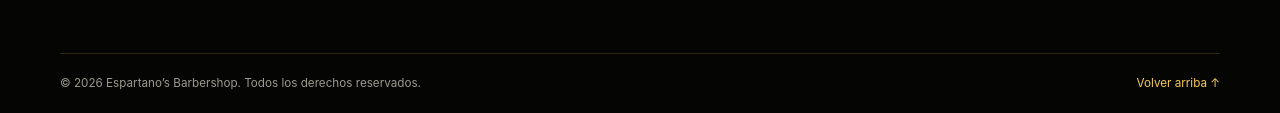
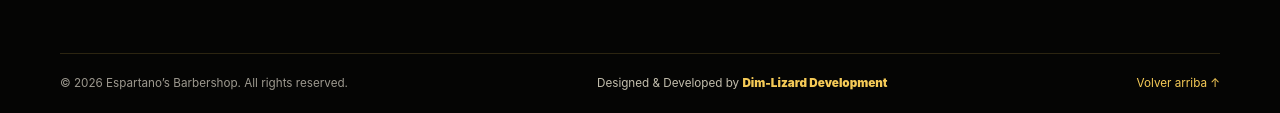
Before and after one commit to AnthonyHernandez5150/espartanos-barbershop, a plain HTML site: page index.html in a window 1280 px wide. Shown: the part 5650-5763 px from the top of the page. Drawn offline with Linux system fonts and the light colour scheme.

Commit message:
Add Dim-Lizard development credit

```diff
--- a/css/style.css
+++ b/css/style.css
@@ -1368,6 +1368,16 @@ a.info-item:focus-visible {
   white-space: nowrap;
 }
 
+.developer-credit {
+  color: #c4bfae;
+  white-space: nowrap;
+}
+
+.developer-credit strong {
+  color: var(--gold-bright);
+  font-weight: 900;
+}
+
 .mobile-cta {
   display: none;
 }
--- a/index.html
+++ b/index.html
@@ -386,7 +386,8 @@
         </div>
       </div>
       <div class="container footer-bottom">
-        <span>© <span data-current-year>2026</span> Espartano’s Barbershop. Todos los derechos reservados.</span>
+        <span>© <span data-current-year>2026</span> Espartano’s Barbershop. All rights reserved.</span>
+        <span class="developer-credit">Designed &amp; Developed by <strong>Dim-Lizard Development</strong></span>
         <a href="#inicio">Volver arriba ↑</a>
       </div>
     </footer>
```
